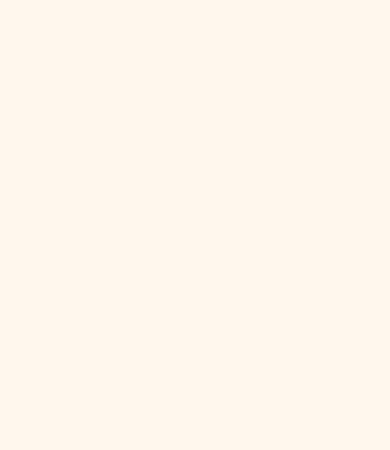
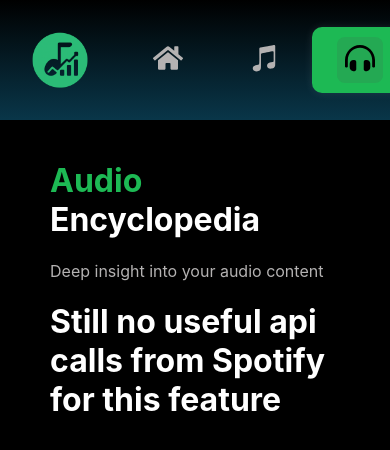
Before and after one commit to kazaz03/spotify-stats-web, a React (Vite) app: page /podcast in a window 390 px wide. Before the commit this address had no page. Shown: the top 450 px of the page. Built offline with nearby package versions, Linux system fonts and the light colour scheme.

Commit message:
start of podcast page ui

```diff
--- a/components/FilterButton.jsx
+++ b/components/FilterButton.jsx
@@ -1,5 +1,4 @@
 export default function FilterButton({ name, id, handleClick, selected }) {
-  console.log("odabran je: ", id + " i to je ", selected);
   return (
     <button
       className={`filter-button ${selected ? "selected-filter-button" : ""}`}
--- /dev/null
+++ b/components/PodcastInfoCards.jsx
@@ -0,0 +1,5 @@
+import SoundEnergyItem from "./SoundEnergyItem";
+
+export default function PodcastInfoCards() {
+  return <div className="sound-energy-items-container"></div>;
+}
--- a/components/Sidebar.jsx
+++ b/components/Sidebar.jsx
@@ -21,7 +21,7 @@
       <nav className="sidebar-nav">
         <NavItem path="/home" icon={FaHome} name="Home" />
         <NavItem path="/music" icon={FaItunesNote} name="Music" />
-        <NavItem path="/top" icon={FaHeadphonesAlt} name="Podcasts" />
+        <NavItem path="/podcast" icon={FaHeadphonesAlt} name="Podcasts" />
         <NavItem path="/profile" icon={FaRegUser} name="Profile" />
       </nav>
       <SidebarBottomNav />
--- /dev/null
+++ b/pages/Podcast.jsx
@@ -0,0 +1,20 @@
+import React from "react";
+import SoundEnergyItem from "../components/SoundEnergyItem";
+import PodcastInfoCards from "../components/PodcastInfoCards";
+
+export default function Top() {
+  return (
+    <div className="podcast-page-container">
+      <div className="podcast-page-title">
+        <h1>
+          Audio <span>Encyclopedia</span>
+        </h1>
+        <p>Deep insight into your audio content</p>
+      </div>
+      <h1 style={{ color: "white" }}>
+        Still no useful api calls from Spotify for this feature
+      </h1>
+      <PodcastInfoCards />
+    </div>
+  );
+}
--- a/pages/Top.jsx
+++ /dev/null
@@ -1,5 +0,0 @@
-import React from "react";
-
-export default function Top() {
-  return <> Top part</>;
-}
--- a/src/index.css
+++ b/src/index.css
@@ -537,40 +537,6 @@
   gap: 10px;
 }
 
-@media (max-width: 768px) {
-  .site-wrapper {
-    flex-direction: column;
-  }
-  .sidebar {
-    flex-direction: row;
-    max-height: fit-content;
-    padding: 20px 10px;
-  }
-  .sidebar-nav {
-    flex-direction: row;
-  }
-  .bottom-nav {
-    margin: 0;
-    padding: 0;
-    padding-right: 10px;
-  }
-  .profile-info-part {
-    display: none;
-  }
-  .nav-el-icon {
-    font-size: 30px;
-  }
-  .logo-part {
-    margin: 0;
-    padding-right: 20px;
-    padding-left: 10px;
-  }
-  .sound-energy-items-container {
-    grid-template-columns: 1fr 1fr;
-    grid-template-rows: 1fr 1fr;
-  }
-}
-
 .top-track-element {
   display: flex;
   flex-direction: row;
@@ -694,6 +660,7 @@
   cursor: pointer;
   transition: box-shadow 0.3s ease, transform 0.3s ease;
   align-items: center;
+  min-width: fit-content;
 }
 
 .top-artist-element:hover {
@@ -836,3 +803,55 @@
   color: rgb(205, 205, 205);
   text-align: right;
 }
+
+.podcast-page-title h1 {
+  color: #1db954;
+}
+
+.podcast-page-title h1 span {
+  color: white;
+}
+
+.podcast-page-title p {
+  margin-top: 0;
+  color: rgb(180, 178, 178);
+}
+
+@media (max-width: 768px) {
+  .site-wrapper {
+    flex-direction: column;
+  }
+  .sidebar {
+    flex-direction: row;
+    max-height: fit-content;
+    padding: 20px 10px;
+  }
+  .sidebar-nav {
+    flex-direction: row;
+  }
+  .bottom-nav {
+    margin: 0;
+    padding: 0;
+    padding-right: 10px;
+  }
+  .profile-info-part {
+    display: none;
+  }
+  .nav-el-icon {
+    font-size: 30px;
+  }
+  .logo-part {
+    margin: 0;
+    padding-right: 20px;
+    padding-left: 10px;
+  }
+  .sound-energy-items-container {
+    grid-template-columns: 1fr 1fr;
+    grid-template-rows: 1fr 1fr;
+  }
+  .top-artists-elements {
+    display: grid;
+    grid-template-columns: 1fr;
+    gap: 20px;
+  }
+}
--- a/src/main.jsx
+++ b/src/main.jsx
@@ -3,13 +3,13 @@
 import "./index.css";
 import App from "./App.jsx";
 import Home from "../pages/Home.jsx";
-import Top from "../pages/Top.jsx";
 import Layout from "../components/Layout.jsx";
 import Profile from "../pages/Profile.jsx";
 import Settings from "../pages/Settings.jsx";
 import Music from "../pages/Music.jsx";
 import TopTracks from "../pages/TopTracks.jsx";
 import TopArtists from "../pages/TopArtists.jsx";
+import Podcast from "../pages/Podcast.jsx";
 import { BrowserRouter, Routes, Route, Navigate } from "react-router-dom";
 
 createRoot(document.getElementById("root")).render(
@@ -18,7 +18,7 @@
       <Route element={<Layout />}>
         <Route path="/" element={<App />} />
         <Route path="/home" element={<Home />} />
-        <Route path="/top" element={<Top />} />
+        <Route path="/podcast" element={<Podcast />} />
         <Route path="/music" element={<Music />}>
           <Route
             index
```
